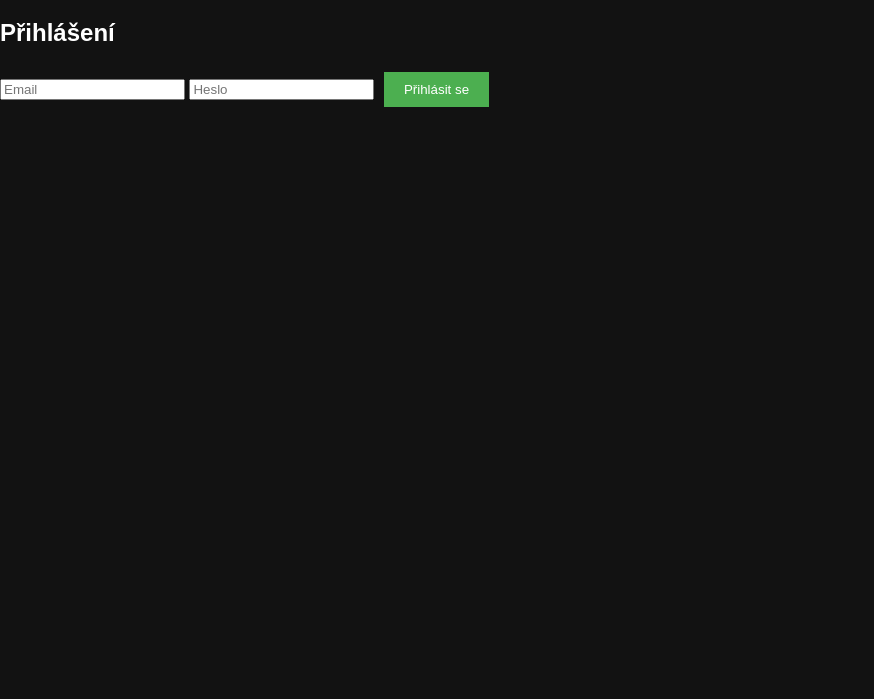
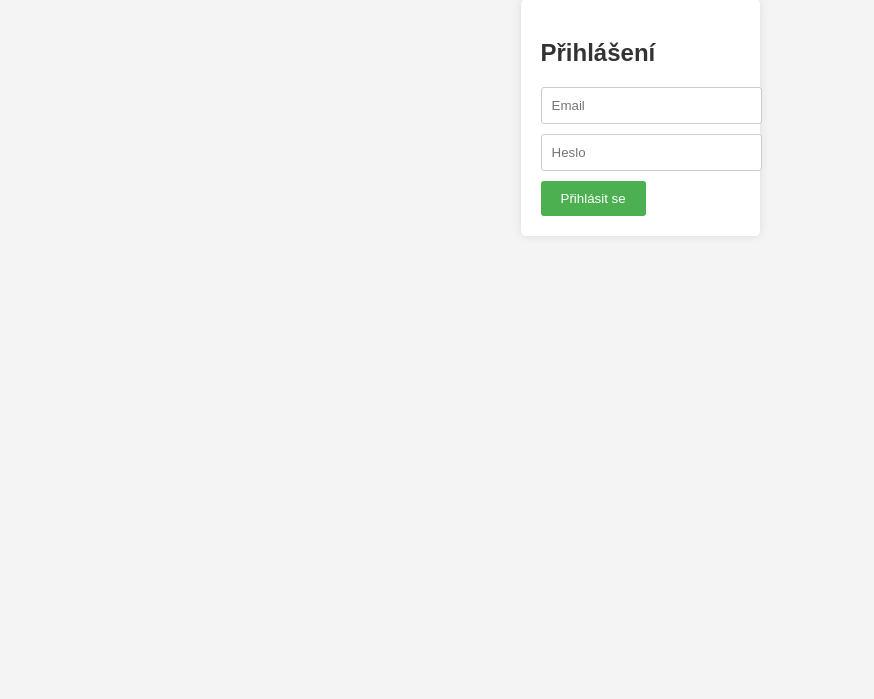
Before and after one commit to SirSebulka/Videogram, a plain HTML site: page index.html in a window 1280 px wide. Shown: the part 101-800 px from the top of the page, without its empty margins (0-874 px from the left). Drawn offline with Linux system fonts and the light colour scheme.

Commit message:
Update style.css

```diff
--- a/style.css
+++ b/style.css
@@ -1,48 +1,45 @@
 body {
     font-family: Arial, sans-serif;
-    background-color: #121212;  /* Tmavě šedé pozadí */
-    color: #ffffff;  /* Bílý text */
+    background-color: #f4f4f4;
     margin: 0;
     padding: 0;
+    display: flex;
+    flex-direction: column;
+    align-items: center;
 }
 
-h1 {
-    color: #ffffff;  /* Bílý text pro nadpis */
-    text-align: center;
-    padding: 20px 0;
+h1, h2 {
+    color: #333;
 }
 
-p {
-    color: #bbbbbb;  /* Světle šedý text pro odstavec */
-    font-size: 16px;
-    text-align: center;
-    margin: 10px 0;
+#login-form, #upload-form {
+    background: #fff;
+    padding: 20px;
+    border-radius: 5px;
+    box-shadow: 0 0 10px rgba(0, 0, 0, 0.1);
+    margin-top: 20px;
 }
 
-nav {
-    background-color: #333333;  /* Tmavě šedé pozadí pro navigaci */
-    padding: 10px 0;
+input[type="email"], input[type="password"], input[type="file"] {
+    display: block;
+    width: 100%;
+    padding: 10px;
+    margin-bottom: 10px;
+    border: 1px solid #ccc;
+    border-radius: 3px;
 }
 
-nav ul {
-    list-style-type: none;
-    padding: 0;
-    text-align: center;
-    margin: 0;
+button {
+    padding: 10px 20px;
+    background-color: #4CAF50;
+    color: white;
+    border: none;
+    cursor: pointer;
+    border-radius: 3px;
 }
 
-nav ul li {
-    display: inline;
-    margin: 0 15px;
-}
-
-nav ul li a {
-    text-decoration: none;
-    color: #ffffff;  /* Bílý text pro odkazy */
-}
-
-#upload-form {
-    display: none;  /* Skrytí formuláře pro nahrávání souborů při načtení stránky */
+button:hover {
+    background-color: #45a049;
 }
 
 #video-list {
@@ -54,16 +51,3 @@ video {
     margin-bottom: 20px;
     border: 2px solid #ffffff;
 }
-
-button {
-    margin: 5px;
-    padding: 10px 20px;
-    background-color: #4CAF50;
-    color: white;
-    border: none;
-    cursor: pointer;
-}
-
-button:hover {
-    background-color: #45a049;
-}
```
